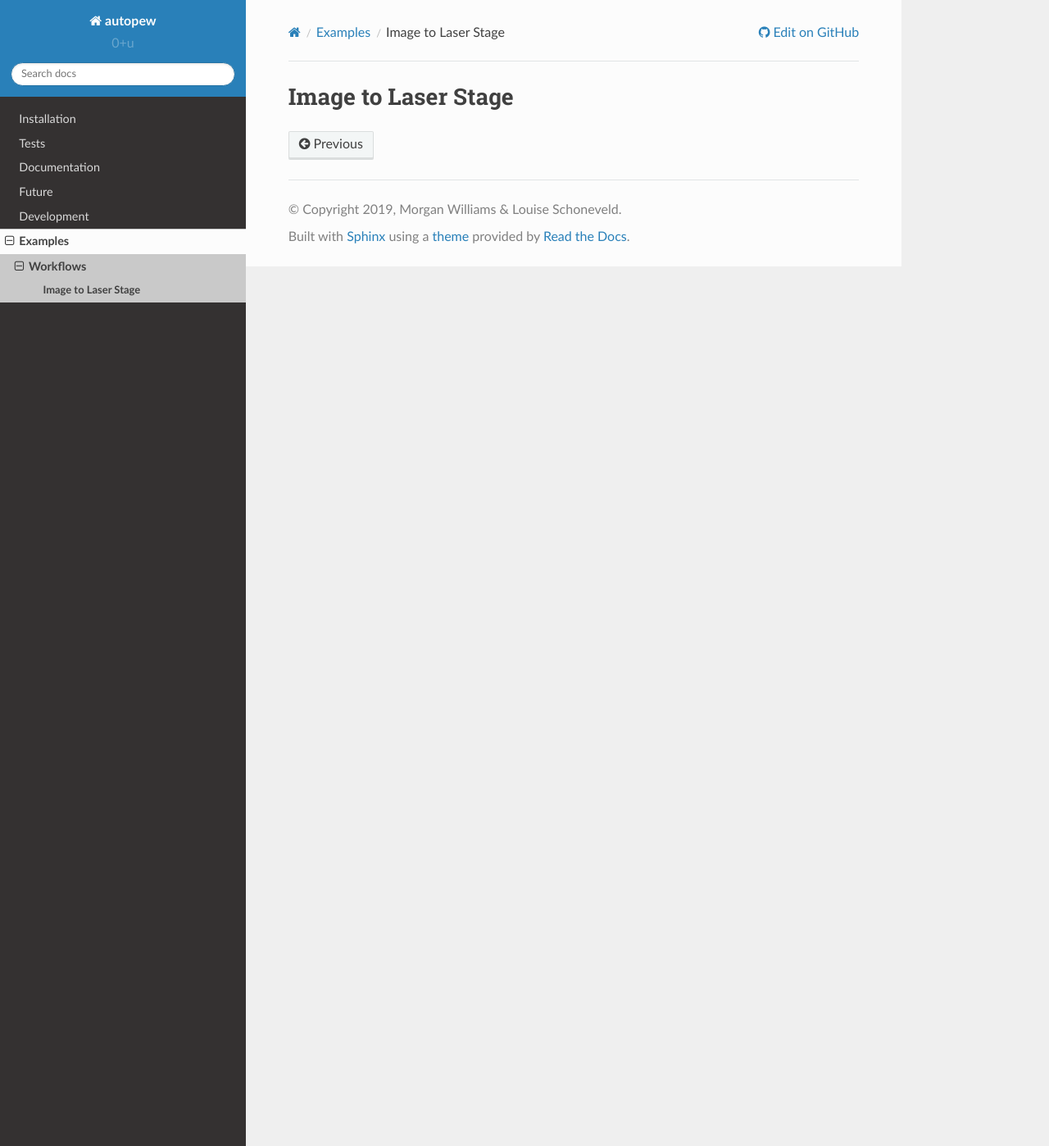
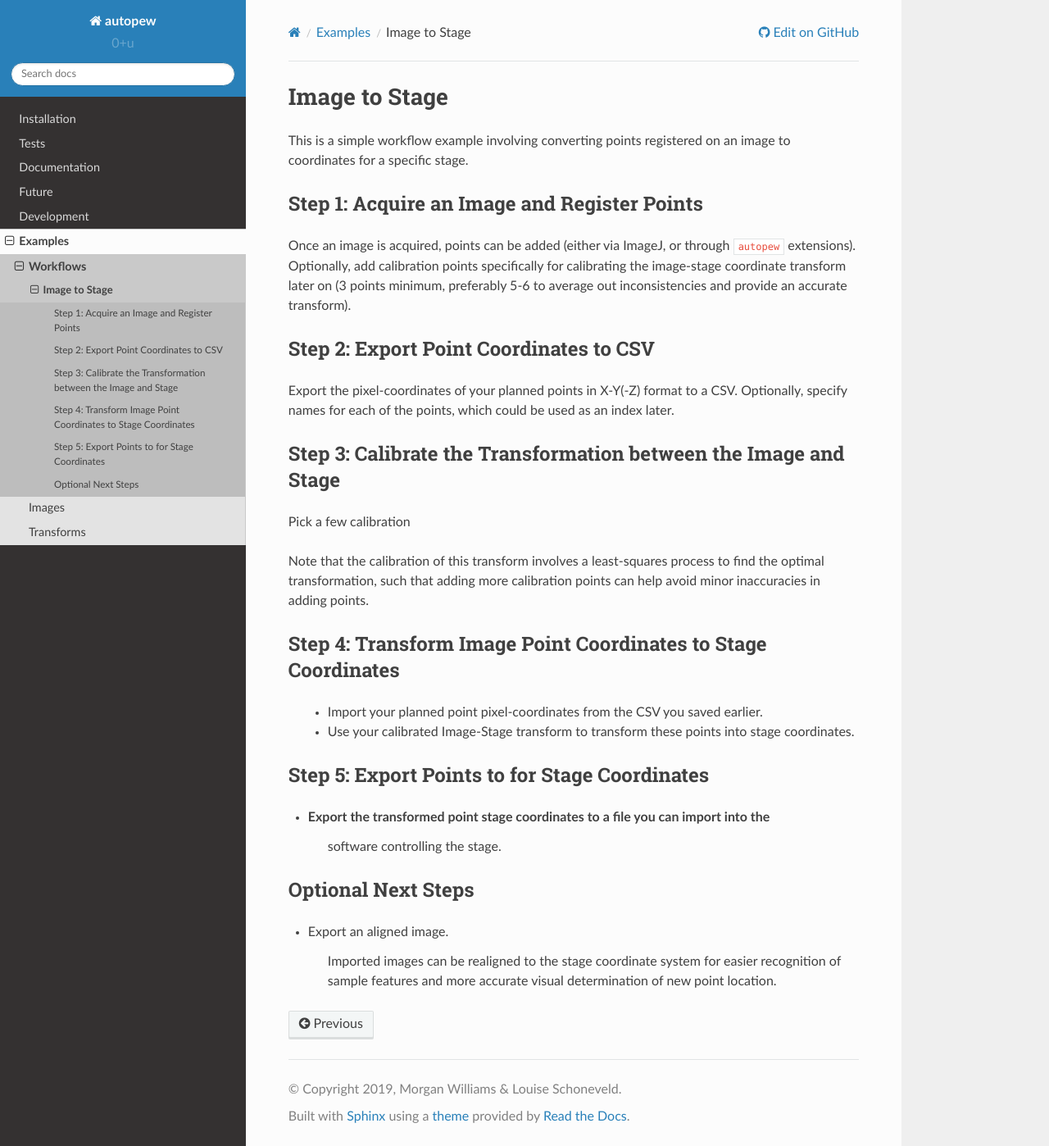
Before and after one commit to morganjwilliams/autopew, a Sphinx documentation site: the page built from docs/source/usage/workflows/image2laser.rst, in a window 1280 px wide and 1398 px high. Shown: the whole window at 82% size. Built offline with Sphinx 7.4.7 and the Read the Docs theme 2.0.0, drawn with Linux system fonts in a browser that asks for light colours.

Commit message:
Update Docs Examples

```diff
--- /dev/null
+++ b/docs/examples/transforms/register.py
@@ -0,0 +1 @@
+# transform register
--- a/docs/source/usage/workflows/image2laser.rst
+++ b/docs/source/usage/workflows/image2laser.rst
@@ -1,2 +1,53 @@
-Image to Laser Stage
-=====================
+Image to Stage
+===============
+
+This is a simple workflow example involving converting points registered on an image
+to coordinates for a specific stage.
+
+
+Step 1: Acquire an Image and Register Points
+---------------------------------------------
+
+Once an image is acquired, points can be added (either via ImageJ, or through
+:code:`autopew` extensions). Optionally, add calibration points specifically for
+calibrating the image-stage coordinate transform later on (3 points minimum, preferably
+5-6 to average out inconsistencies and provide an accurate transform).
+
+Step 2: Export Point Coordinates to CSV
+-----------------------------------------
+
+Export the pixel-coordinates of your planned points in X-Y(-Z) format to a CSV.
+Optionally, specify names for each of the points, which could be used as an index
+later.
+
+Step 3: Calibrate the Transformation between the Image and Stage
+-----------------------------------------------------------------
+
+Pick a few calibration
+
+Note that the calibration of this transform involves a least-squares process to find
+the optimal transformation, such that adding more calibration points can help avoid
+minor inaccuracies in adding points.
+
+Step 4: Transform Image Point Coordinates to Stage Coordinates
+---------------------------------------------------------------
+
+  * Import your planned point pixel-coordinates from the CSV you saved earlier.
+  * Use your calibrated Image-Stage transform to transform these points into stage coordinates.
+
+
+Step 5: Export Points to for Stage Coordinates
+-------------------------------------------------
+
+* Export the transformed point stage coordinates to a file you can import into the
+    software controlling the stage.
+
+
+Optional Next Steps
+---------------------
+
+* Export an aligned image.
+
+    Imported images can be realigned to the stage coordinate system for easier
+    recognition of sample features and more accurate visual determination of new point
+    location.
```
Also changed, not shown: docs/examples/image2laser.py (added, +8 -0 lines), docs/source/usage/examples.rst (+19 -1 lines), docs/examples/images/registeredimage.py (added), docs/examples/transforms/calibration.py (added).
